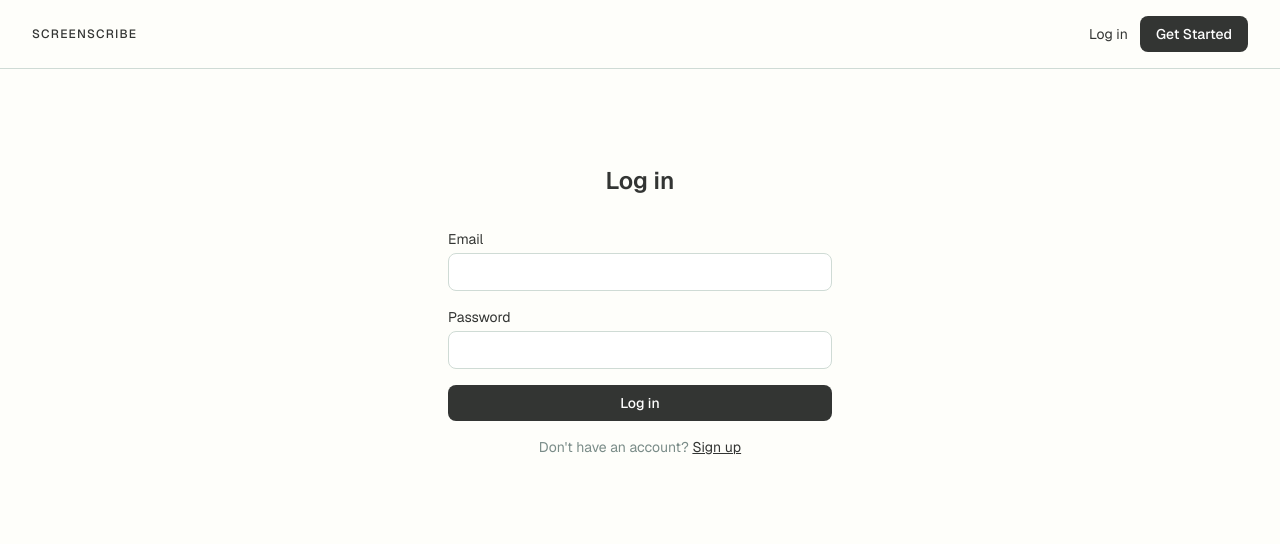
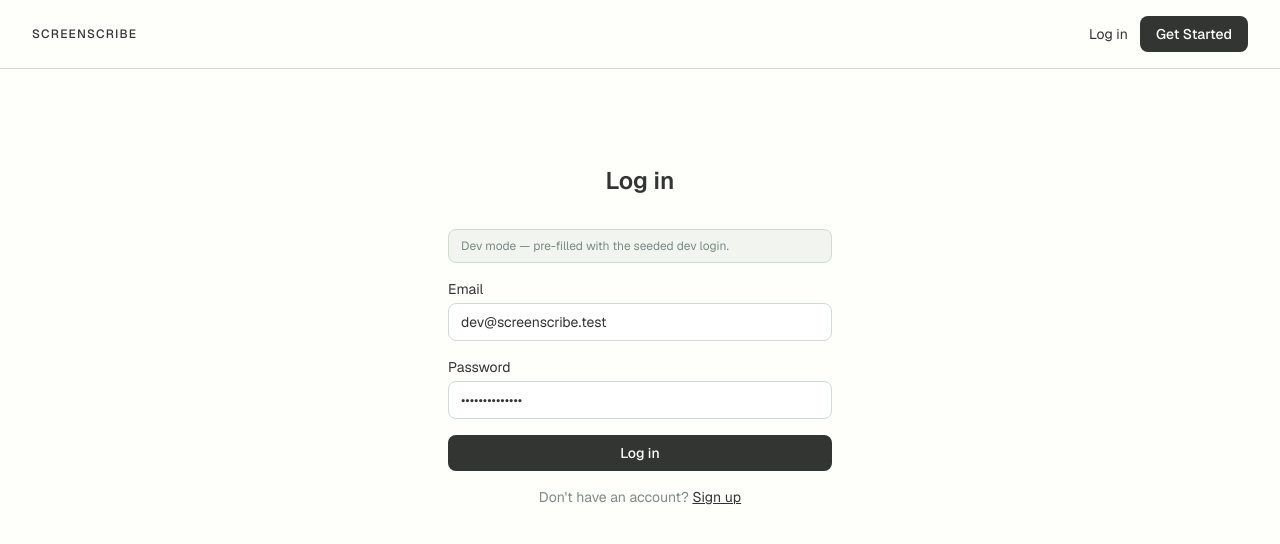
Before and after one commit to hnrywltn/screenScribe, a Next.js app: page /login in a window 1280 px wide. Shown: the top 544 px of the page. Built offline with nearby package versions, Linux system fonts and the light colour scheme; no server answers.

Commit message:
Auto-commit 2026-08-12 14:01:03

```diff
--- a/components/LoginForm.tsx
+++ b/components/LoginForm.tsx
@@ -7,10 +7,19 @@
 const inputClass =
   "w-full px-3 py-2 rounded-lg border border-[var(--color-border)] bg-white text-sm text-[var(--color-text)] placeholder:text-[var(--color-muted)] focus:outline-none focus:border-[var(--color-accent-hover)] transition-colors";
 
+// Dev convenience only. process.env.NODE_ENV is replaced at build time
+// (same mechanism React itself uses to strip dev-only code), so this
+// literally cannot end up prefilled in a production build — `next build`
+// sets NODE_ENV to "production", collapsing this to "" before the code
+// ships, not a runtime check that could be bypassed.
+const isDev = process.env.NODE_ENV === "development";
+const DEV_EMAIL = isDev ? "dev@screenscribe.test" : "";
+const DEV_PASSWORD = isDev ? "devpassword123" : "";
+
 export default function LoginForm() {
   const router = useRouter();
-  const [email, setEmail] = useState("");
-  const [password, setPassword] = useState("");
+  const [email, setEmail] = useState(DEV_EMAIL);
+  const [password, setPassword] = useState(DEV_PASSWORD);
   const [error, setError] = useState<string | null>(null);
   const [submitting, setSubmitting] = useState(false);
 
@@ -38,6 +47,11 @@
 
   return (
     <form onSubmit={handleSubmit} className="w-full max-w-sm space-y-4">
+      {isDev && (
+        <p className="text-xs text-[var(--color-muted)] bg-[var(--color-accent)]/30 border border-[var(--color-border)] rounded-lg px-3 py-2">
+          Dev mode — pre-filled with the seeded dev login.
+        </p>
+      )}
       <div>
         <label htmlFor="email" className="block text-sm text-[var(--color-text)] mb-1">
           Email
```
Also changed, not shown: 2 other files (tests, documents, lock files or other folders).
